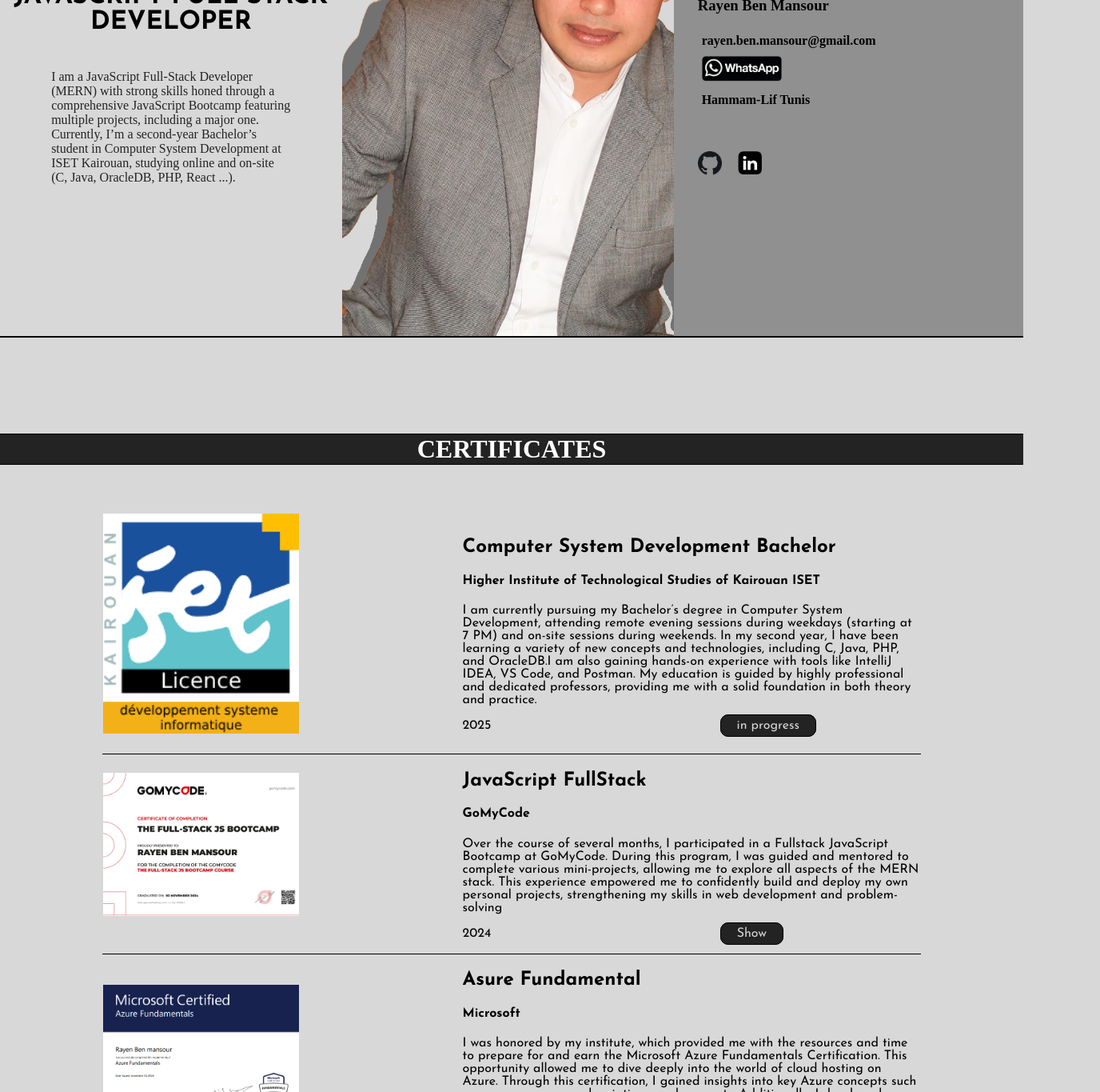
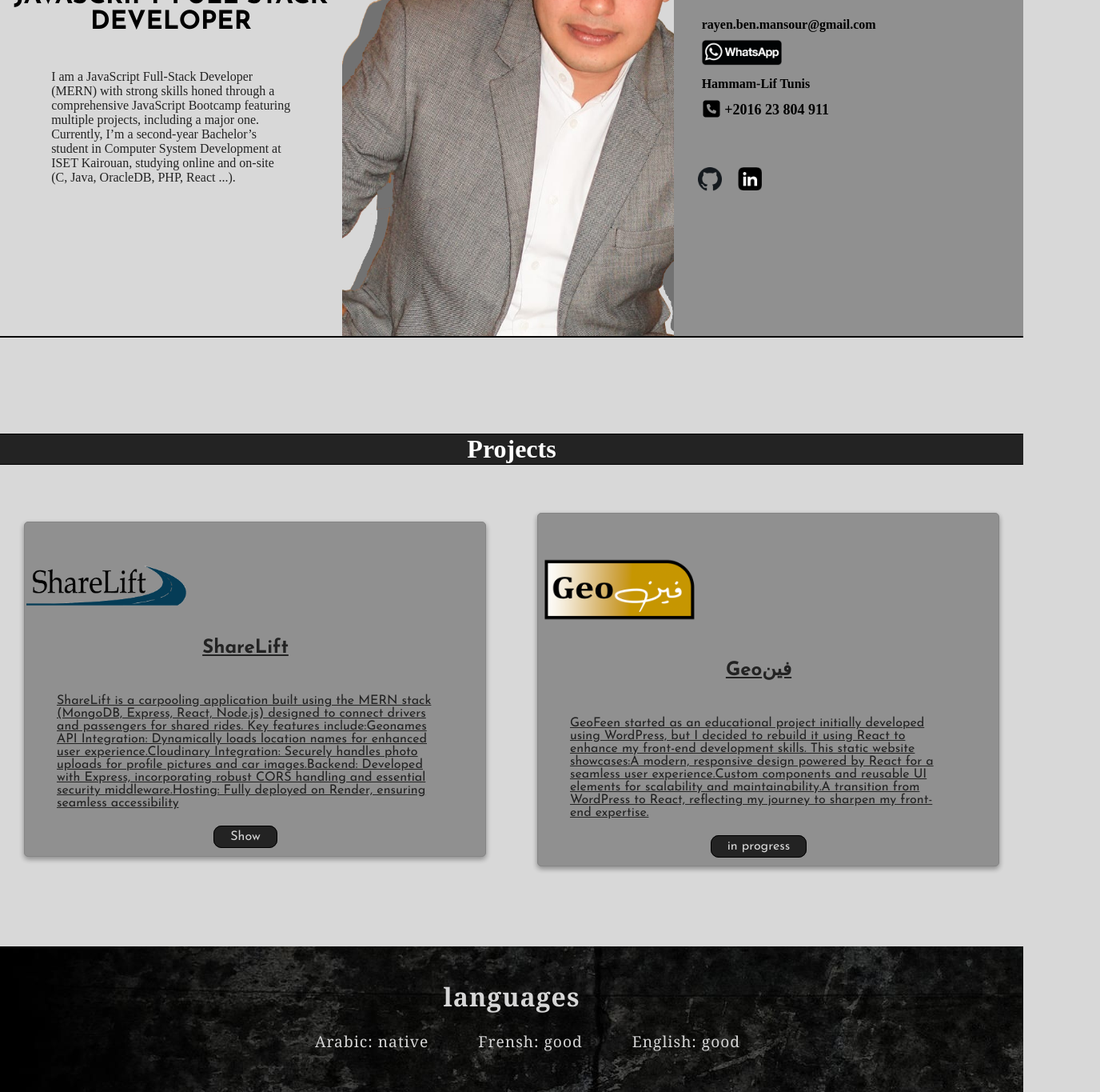
Before and after one commit to rayais/portfolio, a React (Create React App) app: page / in a window 1280 px wide. Shown: the part 320-1685 px from the top of the page at 80% size, 1376 px wide, since content can reach past the window. Built offline with nearby package versions, Linux system fonts and the light colour scheme; a web font is replaced by a local one.

Commit message:
14/01/2025

```diff
--- a/src/components/Footer/footer.css
+++ b/src/components/Footer/footer.css
@@ -1,5 +1,3 @@
-/* footer.css */
-
 .footer {
     background-color: #232323;
     color: #909090;
@@ -95,50 +93,46 @@
 .form-button:hover {
     background-color: white;
 }
+
 @media (min-width: 768px) {
     .footer {
         flex-direction: row;
-        justify-content: center;
+        justify-content: space-between;
         padding: 3rem;
-        width: 100%;
     }
 
     .footer-content {
         flex-direction: row;
-        justify-content: space-between;
+        justify-content: center;
         align-items: center;
-        width: 100%;
+        gap: 30%;
     }
 
     .profile-section {
-        width: 20%;
+
         align-items: center;
         gap: 2rem;
     }
 
     .email-form {
-        width: 100%;
         flex-direction: row;
-
+        flex-wrap: wrap;
         justify-content: space-between;
         gap: 2rem;
+        margin-left: 20%;
     }
 
     .email-form h3 {
-       width: 500px;
+        flex-basis: 100%;
         text-align: left;
     }
 
     .form-input, .form-textarea {
-        flex-basis: auto;
-    }
-    .form-input{
-        margin-bottom: 20px;
+        flex-basis: calc(50% - 1rem);
     }
 
     .form-textarea {
-        flex-basis: auto;
-        height: 80px;
+        flex-basis: 100%;
     }
 
     .form-button {
--- a/src/components/body/Body.js
+++ b/src/components/body/Body.js
@@ -9,9 +9,9 @@ function Body() {
   const data2= ["Arabic: native","Frensh: good","English: good"]
   return (
     <div>
+        <Projects/>
+        <Skills titre="languages" data={data2}/>
         <Certif/>
-        <Skills titre="languages" data={data2}/>
-        <Projects/>
         <Skills titre="Soft Skills" data={data1}/>
         <Education/>
     </div>
--- a/src/components/body/Personal/Projects.jsx
+++ b/src/components/body/Personal/Projects.jsx
@@ -5,10 +5,10 @@ import geo from "../../../asse/logo1.png"
 function Projects() {
   const pros = [
     {
-      titre: "Carpool web app",
+      titre: "ShareLift",
 
       presentation:
-        "LiftShare is a carpooling application built using the MERN stack (MongoDB, Express, React, Node.js) designed to connect drivers and passengers for shared rides. Key features include:" +
+        "ShareLift is a carpooling application built using the MERN stack (MongoDB, Express, React, Node.js) designed to connect drivers and passengers for shared rides. Key features include:" +
         "Geonames API Integration: Dynamically loads location names for enhanced user experience." +
         "Cloudinary Integration: Securely handles photo uploads for profile pictures and car images." +
         "Backend: Developed with Express, incorporating robust CORS handling and essential security middleware." +
@@ -30,10 +30,13 @@ function Projects() {
 
   return (
     <>
-      <h1 className="certit" id="per">Projects</h1>
+      <h1 className="certit" id="per">
+        Projects
+      </h1>
       <div className="cards">
         {pros.map((ce, i) => (
-          <div key={i} className="card">
+          <a key={i} href={ce.link} className="card" target="_blank">
+            <div>
               <img className="cardimg" src={ce.pic} alt="img" />
               <ul className="ulcard">
                 <li>
@@ -44,12 +47,13 @@ function Projects() {
                   <p>{ce.presentation}</p>
                 </li>
                 <li>
-                <a href={ce.link} id="li" target="_blank " >
+                  <a href={ce.link} id="li" target="_blank ">
                     {ce.link ? "Show" : "in progress"}
                   </a>
                 </li>
               </ul>
             </div>
+          </a>
         ))}
       </div>
     </>
--- a/src/components/head/Header.js
+++ b/src/components/head/Header.js
@@ -4,15 +4,15 @@ import img1 from "../../asse/Octicons-mark-github.svg.png";
 import img2 from "../../asse/images (1).png";
 import wa from "../../asse/whatsapp.png"
 import "./header.css";
+import { FaSquarePhone } from "react-icons/fa6";
+
 function Header() {
   return (
     <div>
       <Nav />
       <div className="hero">
         <div className="tr">
-          <div className="theimg">
-
-          </div>
+          <div className="theimg"></div>
           <h2 className="tit">JAVASCRIPT FULL STACK DEVELOPER</h2>
           <p className="bio">
             I am a JavaScript Full-Stack Developer (MERN) with strong skills
@@ -22,8 +22,7 @@ function Header() {
             studying online and on-site (C, Java, OracleDB, PHP, React ...).
           </p>
         </div>
-        <div className="img">
-        </div>
+        <div className="img"></div>
         <div className="pre">
           <h3>Rayen Ben Mansour</h3>
           <h4>rayen.ben.mansour@gmail.com</h4>
@@ -38,13 +37,18 @@ function Header() {
             </a>
           </h4>
           <h4>Hammam-Lif Tunis</h4>
+          <h4>
+            <a className="oor" href="tel:+21623804911">
+              <strong className="strong"><FaSquarePhone /></strong> +2016 23 804 911
+            </a>
+          </h4>
 
           {/*  */}
           <div className="imgs">
-            <a href="https://github.com/rayais">
+            <a className="tel" href="https://github.com/rayais">
               <img src={img1} alt="githube" />
             </a>
-            <a href="#">
+            <a href="www.linkedin.com/in/rayen-ben-mansour" target="_blank">
               <img src={img2} alt="linkedin" />
             </a>
           </div>
--- a/src/components/head/header.css
+++ b/src/components/head/header.css
@@ -51,7 +51,16 @@
   justify-content: center;
   align-items: start;
 }
+.oor{
+  text-decoration: none;
+  color: rgb(0, 0, 0);
+  font-size: large;
 
+}
+.strong{
+  font-size: x-large;
+  vertical-align: middle;
+}
 .pre h4 {
   margin: 5px;
 }
```
Lines whose indentation alone changed are shown as unchanged.
